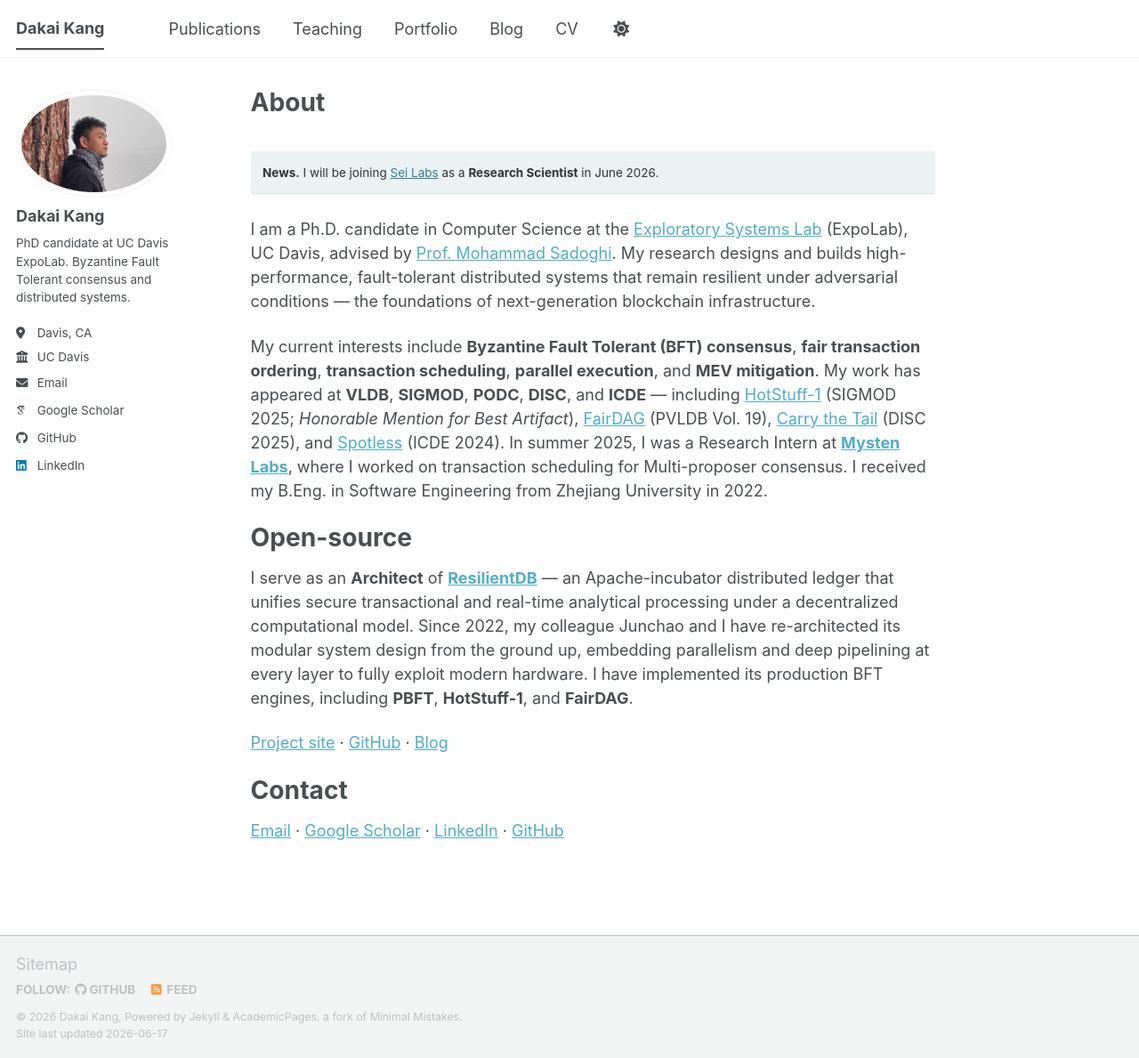
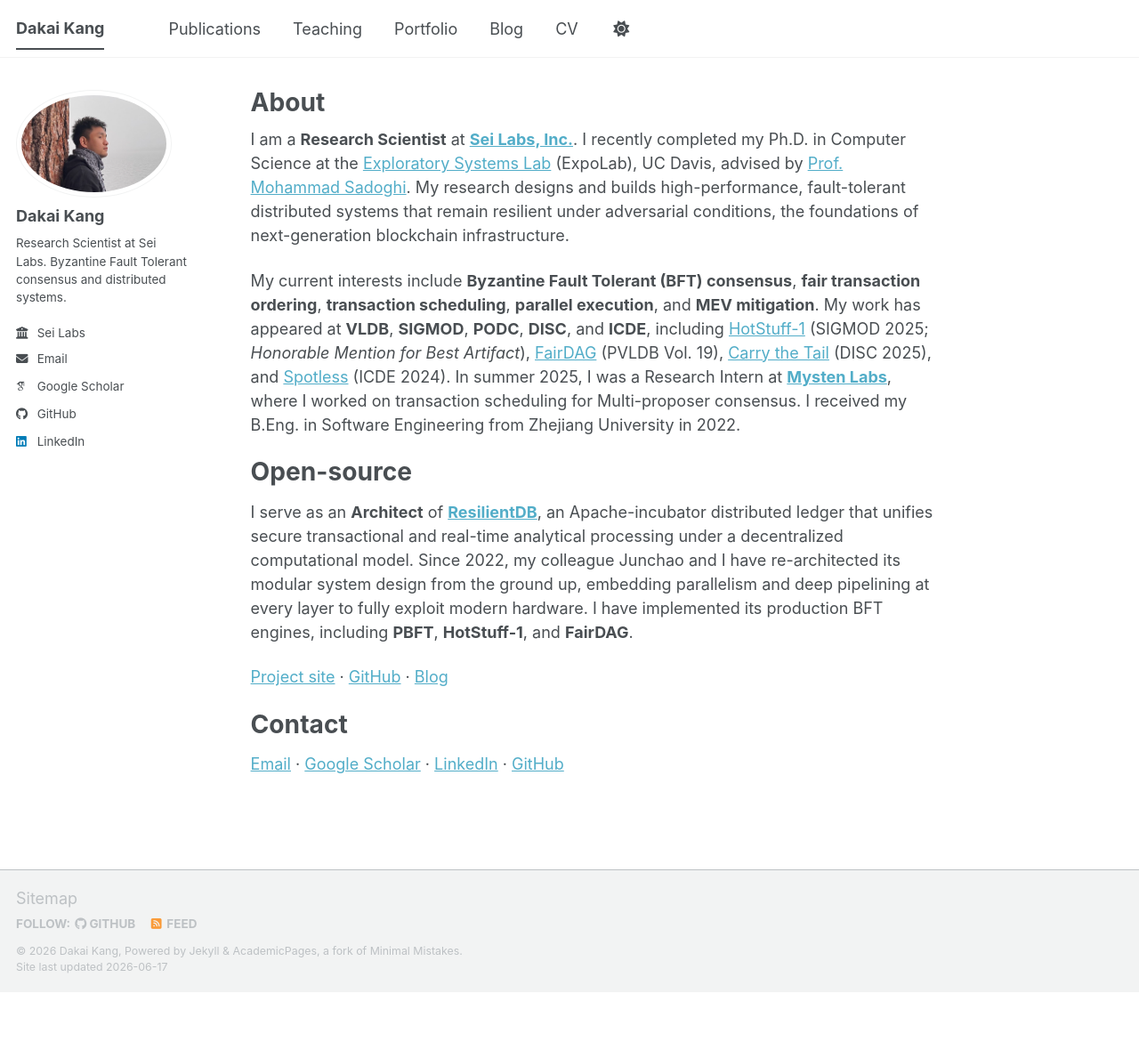
Before and after one commit to DakaiKang/dakaikang.github.io, a Jekyll site: the page built from _pages/about.md, in a window 1280 px wide and 1189 px high. Shown: the whole window at 89% size. Built offline with Jekyll 4.4.1, drawn with Linux system fonts in a browser that asks for light colours; some web fonts are replaced; a script bundle is joined from its source files by our own code; library files that are not in the unit come from our copies.

Commit message:
Site: graduated; now Research Scientist at Sei Labs
About page now leads with the Sei Labs role and notes recent
completion of the UC Davis Ph.D. The old "incoming role" news banner
is removed.

Sidebar identity in _config.yml switches to "Research Scientist at
Sei Labs"; site description updated to match. Location field cleared
(was "Davis, CA").

Publications page: drop the FEAT entry's Recommended Citation and
Download Paper link until the camera-ready version is released.

Co-Authored-By: Claude Opus 4.7 (1M context) <noreply@anthropic.com>

```diff
--- a/_config.yml
+++ b/_config.yml
@@ -12,7 +12,7 @@ site_theme               : "default" # The available themes options are "default
 title                    : "Dakai Kang"
 title_separator          : "|"
 name                     : &name "Dakai Kang"
-description              : &description "PhD candidate, UC Davis ExpoLab — Byzantine Fault Tolerant consensus and distributed systems."
+description              : &description "Research Scientist at Sei Labs — Byzantine Fault Tolerant consensus and distributed systems."
 url                      : https://dakaikang.github.io
 baseurl                  : ""
 repository               : "DakaiKang/dakaikang.github.io"
@@ -25,9 +25,9 @@ author:
   avatar           : "profile.png"
   name             : "Dakai Kang"
   pronouns         :
-  bio              : "PhD candidate at UC Davis ExpoLab. Byzantine Fault Tolerant consensus and distributed systems."
-  location         : "Davis, CA"
-  employer         : "UC Davis"
+  bio              : "Research Scientist at Sei Labs. Byzantine Fault Tolerant consensus and distributed systems."
+  location         :
+  employer         : "Sei Labs"
   uri              :
   email            : "dakang@ucdavis.edu"
 
--- a/_pages/about.md
+++ b/_pages/about.md
@@ -7,16 +7,13 @@ redirect_from:
   - /about.html
 ---
 
-**News.** I will be joining [Sei Labs](https://www.sei.io) as a **Research Scientist** in June 2026.
-{: .notice--info}
+I am a **Research Scientist** at [**Sei Labs, Inc.**](https://www.sei.io). I recently completed my Ph.D. in Computer Science at the [Exploratory Systems Lab](https://expolab.org) (ExpoLab), UC Davis, advised by [Prof. Mohammad Sadoghi](https://expolab.org). My research designs and builds high-performance, fault-tolerant distributed systems that remain resilient under adversarial conditions, the foundations of next-generation blockchain infrastructure.
 
-I am a Ph.D. candidate in Computer Science at the [Exploratory Systems Lab](https://expolab.org) (ExpoLab), UC Davis, advised by [Prof. Mohammad Sadoghi](https://expolab.org). My research designs and builds high-performance, fault-tolerant distributed systems that remain resilient under adversarial conditions — the foundations of next-generation blockchain infrastructure.
-
-My current interests include **Byzantine Fault Tolerant (BFT) consensus**, **fair transaction ordering**, **transaction scheduling**, **parallel execution**, and **MEV mitigation**. My work has appeared at **VLDB**, **SIGMOD**, **PODC**, **DISC**, and **ICDE** — including [HotStuff-1](https://dl.acm.org/doi/10.1145/3725308) (SIGMOD 2025; *Honorable Mention for Best Artifact*), [FairDAG](https://www.vldb.org/pvldb/vol19/p265-kang.pdf) (PVLDB Vol. 19), [Carry the Tail](https://doi.org/10.4230/LIPIcs.DISC.2025.59) (DISC 2025), and [Spotless](https://ieeexplore.ieee.org/document/10597971/) (ICDE 2024). In summer 2025, I was a Research Intern at [**Mysten Labs**](https://www.mystenlabs.com), where I worked on transaction scheduling for Multi-proposer consensus. I received my B.Eng. in Software Engineering from Zhejiang University in 2022.
+My current interests include **Byzantine Fault Tolerant (BFT) consensus**, **fair transaction ordering**, **transaction scheduling**, **parallel execution**, and **MEV mitigation**. My work has appeared at **VLDB**, **SIGMOD**, **PODC**, **DISC**, and **ICDE**, including [HotStuff-1](https://dl.acm.org/doi/10.1145/3725308) (SIGMOD 2025; *Honorable Mention for Best Artifact*), [FairDAG](https://www.vldb.org/pvldb/vol19/p265-kang.pdf) (PVLDB Vol. 19), [Carry the Tail](https://doi.org/10.4230/LIPIcs.DISC.2025.59) (DISC 2025), and [Spotless](https://ieeexplore.ieee.org/document/10597971/) (ICDE 2024). In summer 2025, I was a Research Intern at [**Mysten Labs**](https://www.mystenlabs.com), where I worked on transaction scheduling for Multi-proposer consensus. I received my B.Eng. in Software Engineering from Zhejiang University in 2022.
 
 Open-source
 ======
-I serve as an **Architect** of [**ResilientDB**](https://expolab.resilientdb.com) — an Apache-incubator distributed ledger that unifies secure transactional and real-time analytical processing under a decentralized computational model. Since 2022, my colleague Junchao and I have re-architected its modular system design from the ground up, embedding parallelism and deep pipelining at every layer to fully exploit modern hardware. I have implemented its production BFT engines, including **PBFT**, **HotStuff-1**, and **FairDAG**.
+I serve as an **Architect** of [**ResilientDB**](https://expolab.resilientdb.com), an Apache-incubator distributed ledger that unifies secure transactional and real-time analytical processing under a decentralized computational model. Since 2022, my colleague Junchao and I have re-architected its modular system design from the ground up, embedding parallelism and deep pipelining at every layer to fully exploit modern hardware. I have implemented its production BFT engines, including **PBFT**, **HotStuff-1**, and **FairDAG**.
 
 [Project site](https://expolab.resilientdb.com) · [GitHub](https://github.com/apache/incubator-resilientdb) · [Blog](https://blog.resilientdb.com)
 
```
Also changed, not shown: _publications/2026-feat.md (+1 -3 lines).
